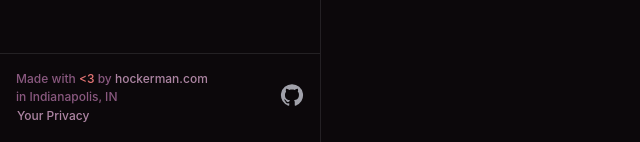
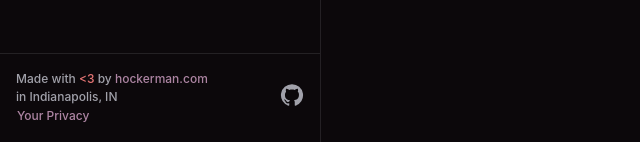
Before and after one commit to mhoc/toolbox.hockerman.com, a Next.js app: page / in a window 1280 px wide. Shown: the part 658-800 px from the top of the page, without its empty margins (0-640 px from the left). Built offline with nearby package versions, Linux system fonts and the light colour scheme.

Commit message:
Clean up some colors and links in the sidebar footer.

```diff
--- a/components/layouts/BasePage.tsx
+++ b/components/layouts/BasePage.tsx
@@ -15,6 +15,7 @@ import { useState } from "react";
 import { useToolset } from "../hooks/useToolset";
 import { GitHub, KeyboardArrowRightOutlined } from "@mui/icons-material";
 import { PrivacyModal } from "./PrivacyModal";
+import { useRouter } from "next/router";
 
 interface Props {
   selectedToolKey: string;
@@ -22,6 +23,7 @@ interface Props {
 }
 
 export const BasePage = ({ selectedToolKey, setSelectedToolKey }: Props) => {
+  const router = useRouter();
   const [search, setSearch] = useState("");
   const [privacyModalOpen, setPrivacyModalOpen] = useState(false);
   const allToolset = useToolset();
@@ -78,7 +80,7 @@ export const BasePage = ({ selectedToolKey, setSelectedToolKey }: Props) => {
             }}
           >
             <Box>
-              <Typography level="body-xs">
+              <Typography color="neutral" level="body-xs">
                 Made with <Typography color="danger">{"<3"}</Typography>
                 {" by "}
                 <a
@@ -88,7 +90,9 @@ export const BasePage = ({ selectedToolKey, setSelectedToolKey }: Props) => {
                   <Typography color="primary">hockerman.com</Typography>
                 </a>
               </Typography>
-              <Typography level="body-xs">in Indianapolis, IN</Typography>
+              <Typography color="neutral" level="body-xs">
+                in Indianapolis, IN
+              </Typography>
               <ListItemButton
                 onClick={() => setPrivacyModalOpen(true)}
                 sx={{ width: "80px" }}
@@ -99,9 +103,11 @@ export const BasePage = ({ selectedToolKey, setSelectedToolKey }: Props) => {
               </ListItemButton>
             </Box>
             <Box sx={{ flexGrow: 1 }} />
-            <Typography color="neutral">
-              <GitHub />
-            </Typography>
+            <a href="https://github.com/mhoc/toolbox.hockerman.com">
+              <Typography color="neutral">
+                <GitHub />
+              </Typography>
+            </a>
           </Box>
         </div>
         <Divider orientation="vertical" />
```
